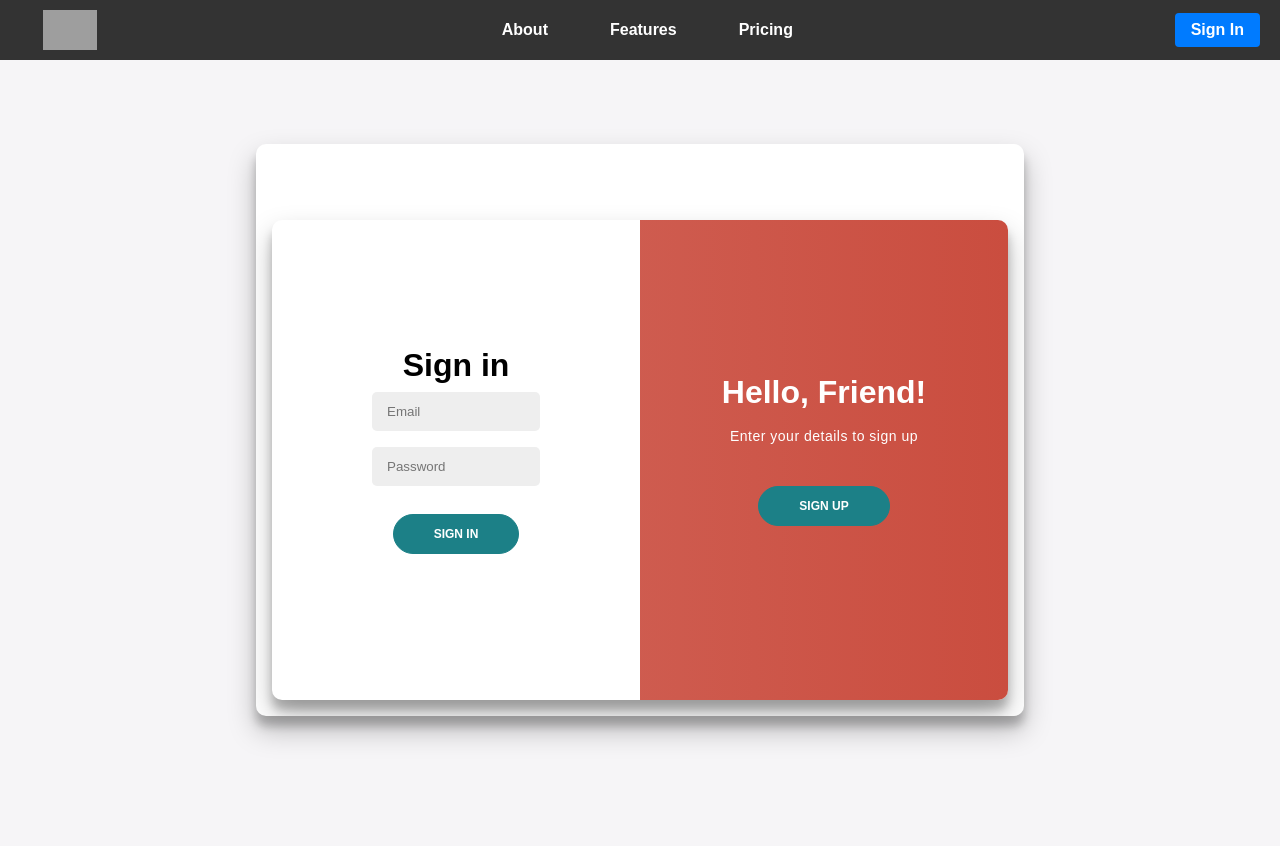
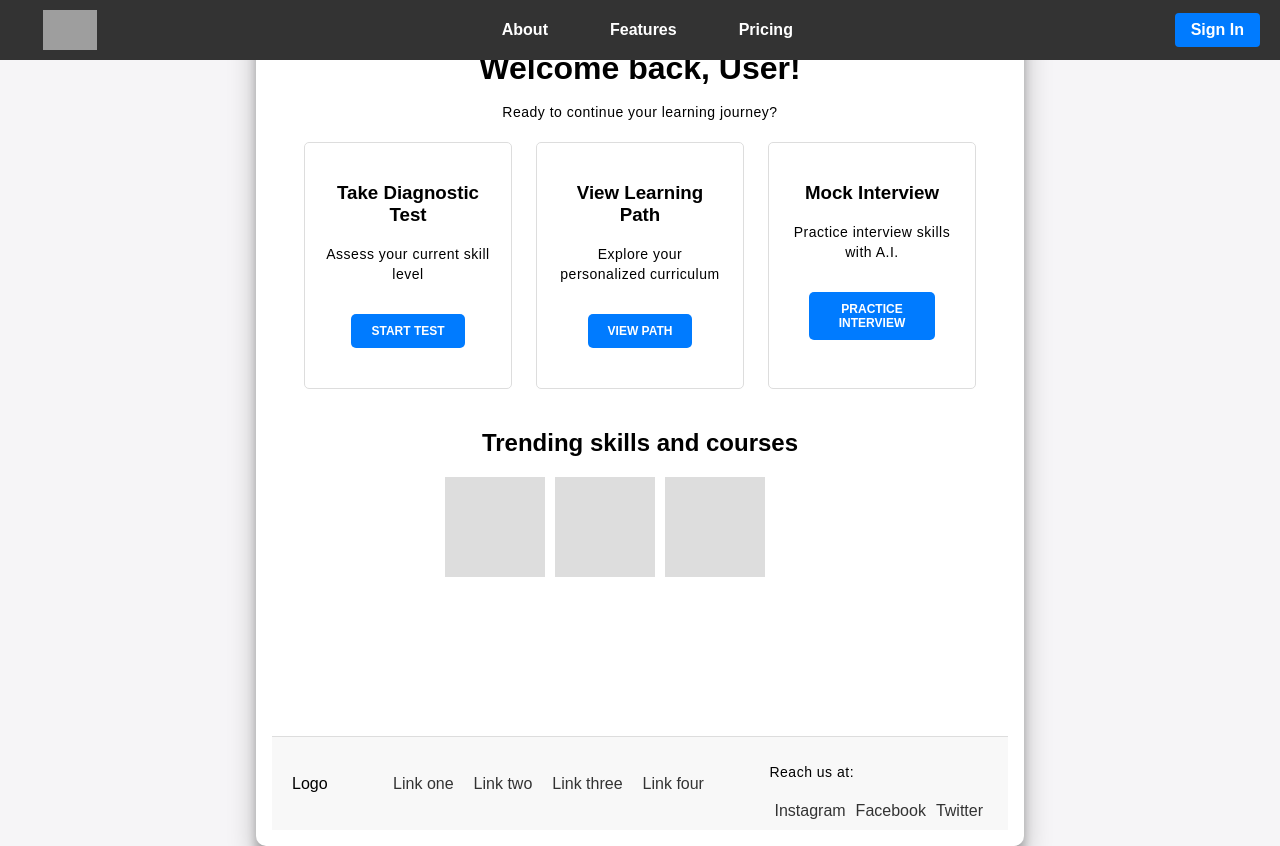
Before and after one commit to PixelNavigation/EY, a React (Vite) app: page / in a window 1280 px wide. Before the commit this address led to /login. Before the commit the page ends 800 px from the top, so only its background shows below. Built offline with nearby package versions, Linux system fonts and the light colour scheme; grey boxes are pictures that could not be loaded.

Commit message:
simplified component loading

```diff
--- a/src/App.jsx
+++ b/src/App.jsx
@@ -1,8 +1,7 @@
 import React from 'react';
 import { BrowserRouter as Router, Routes, Route } from 'react-router-dom';
 import { AuthProvider } from './contexts/AuthContext';
-import { Layout } from './Components/layout/Layout';
-import { ProtectedRoute } from './components/auth/ProtectedRoute';
+import { Layout } from './components/layout/Layout';
 import { publicRoutes } from './routes/publicRoutes';
 import { privateRoutes } from './routes/privateRoutes';
 
@@ -24,11 +23,7 @@ function App() {
               <Route
                 key={path}
                 path={path}
-                element={
-                  <ProtectedRoute>
-                    <Component />
-                  </ProtectedRoute>
-                }
+                element={<Component />}
               />
             ))}
           </Routes>
--- a/src/Components/auth/ProtectedRoute.jsx
+++ /dev/null
@@ -1,13 +0,0 @@
-import React from 'react';
-import { Navigate } from 'react-router-dom';
-import { useAuth } from '../../contexts/AuthContext';
-
-export const ProtectedRoute = ({ children }) => {
-    const { isAuthenticated } = useAuth();
-
-    if (!isAuthenticated) {
-        return <Navigate to="/login" replace />;
-    }
-
-    return children;
-};
```
